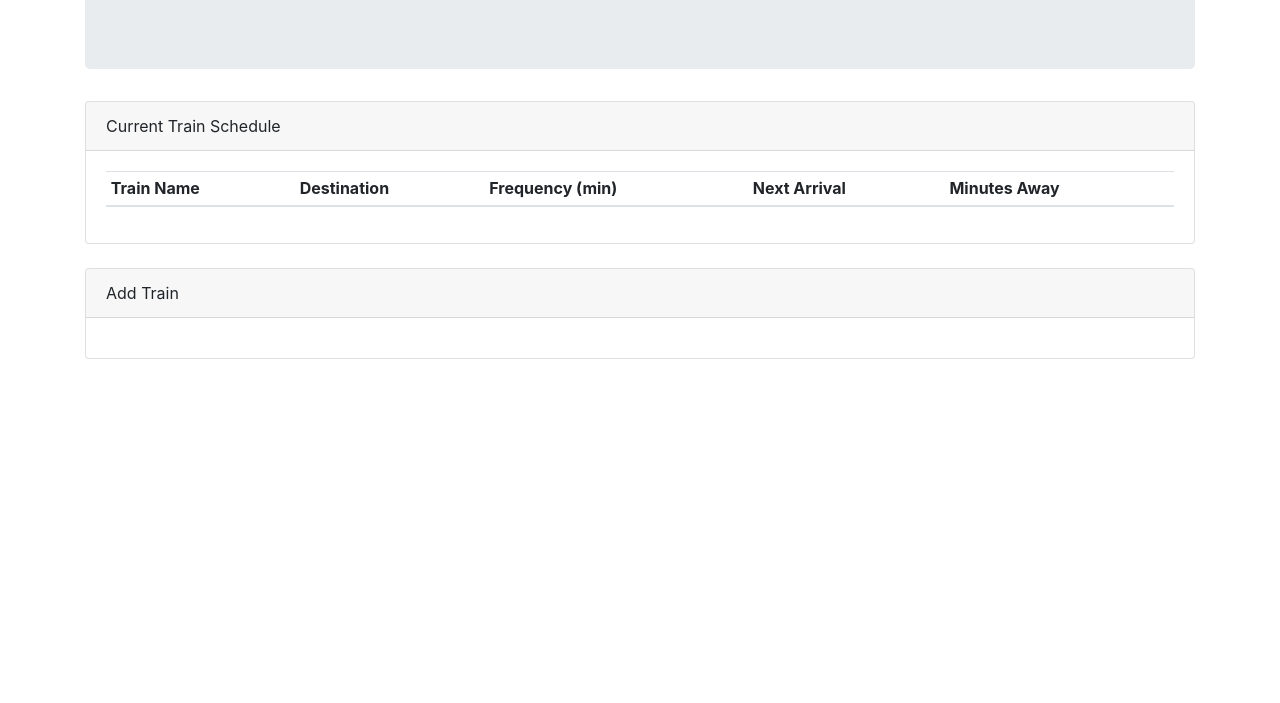
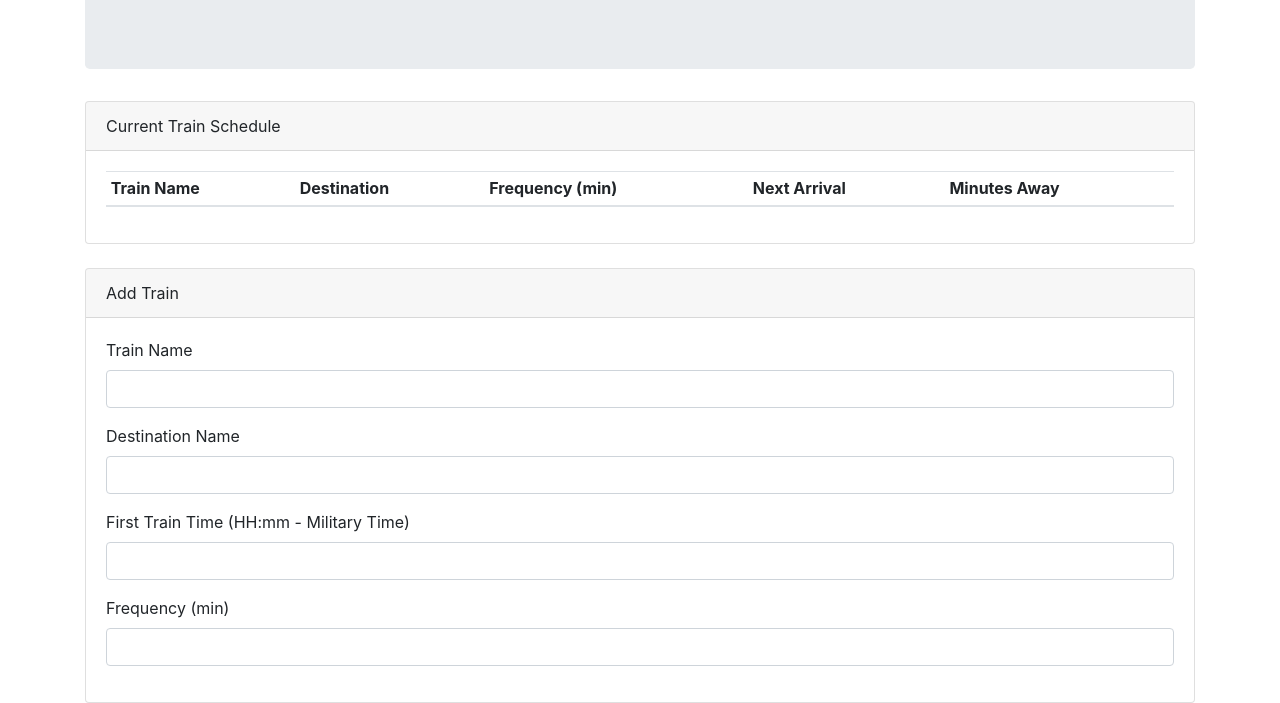
Before and after one commit to CMcM24/TrainSchedule-Repo, a plain HTML site: page index.html in a window 1280 px wide. Shown: the part 157-860 px from the top of the page. Before the commit the page ends 800 px from the top, so only its background shows below. Drawn offline with nearby package versions, Linux system fonts and the light colour scheme.

Commit message:
finished html

```diff
--- a/index.html
+++ b/index.html
@@ -52,7 +52,24 @@
                 <div class="card -mb-4">
                     <div class="card-header">Add Train</div>
                     <div class="card-body">
-
+                        <form>
+                            <div class="form-group">
+                                <label for="train-namer">Train Name</label>
+                                <input  class="form-control" id="train-namer" type="text">
+                            </div>
+                            <div class="form-group">
+                                <label for="destination-namer">Destination Name</label>
+                                <input  class="form-control" id="destination-namer" type="text">
+                            </div>
+                            <div class="form-group">
+                                <label for="train-timer-namer">First Train Time (HH:mm - Military Time)</label>
+                                <input  class="form-control" id="train-timer" type="text">
+                            </div>
+                            <div class="form-group">
+                                <label for="frequence">Frequency (min)</label>
+                                <input  class="form-control" id="frequence" type="text">
+                            </div>
+                        </form>
                     </div>
                 </div>
             </div>
@@ -60,4 +77,7 @@
 
     </div>
 
+    <script href="./assets/train.js"></script>
+
 </body>
+</html>
```
